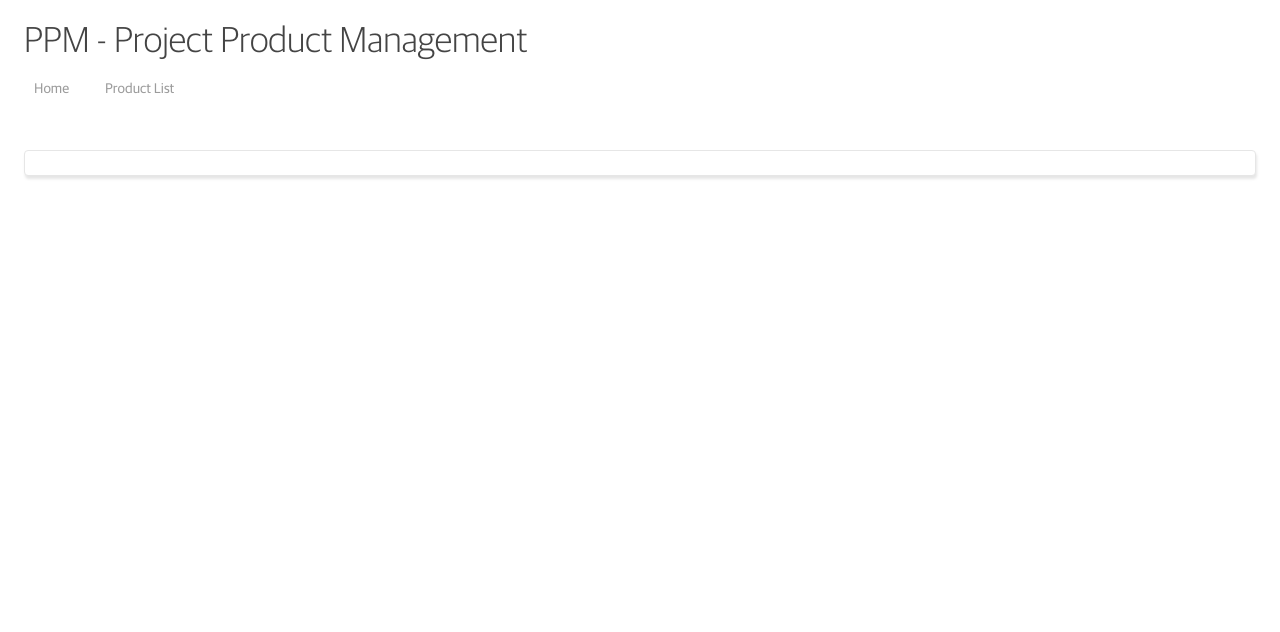
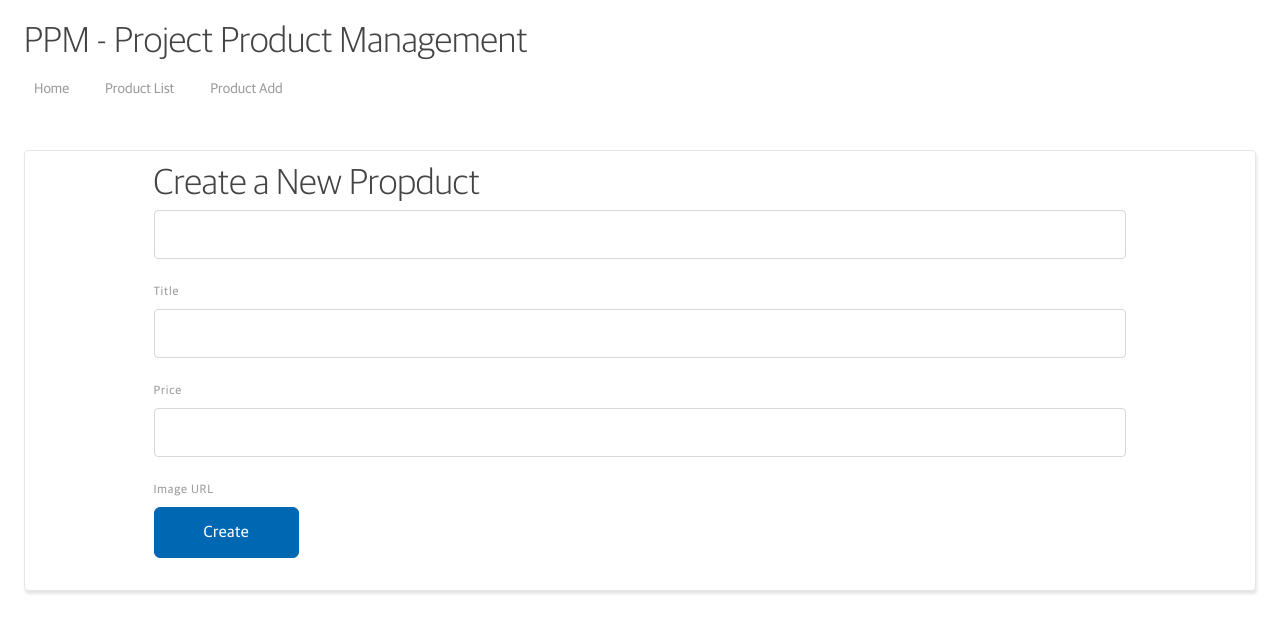
Before and after one commit to andy9man/react-product-management, a React (Create React App) app: page /products/new in a window 1280 px wide. Shown: the top 632 px of the page. Built offline with nearby package versions, Linux system fonts and the light colour scheme.

Commit message:
more
stuff

```diff
--- a/src/App.js
+++ b/src/App.js
@@ -8,6 +8,7 @@ import Nav from './components/Nav';
 import Home from './views/Home';
 import ProductList from './views/ProductList';
 import ProductEdit from './views/ProductEdit';
+import ProductAdd from './views/ProductAdd';
 
 class App extends Component {
   render() {
@@ -26,7 +27,7 @@ class App extends Component {
                 <Route exact path='/' component={Home} />
                 <Route exact path='/products' component={ProductList} />
                 <Route path='/products/edit/:id' component={ProductEdit} />
-                <Route path='/create' component={ProductEdit} />
+                <Route path='/products/new' component={ProductAdd} />
 
                 {/* <Route path='/sell' component={Sell} />
                 <Route path='/ledger' component={Ledger} />
--- a/src/components/Nav.js
+++ b/src/components/Nav.js
@@ -7,6 +7,8 @@ const Nav = props => {
             <ul className="tabs padding-bottom-medium">
                 <CustomNav to='/' label='Home' generalClassName="tab-title" activeOnlyWhenExact={true} />
                 <CustomNav to='/products' label='Product List' generalClassName="tab-title" activeOnlyWhenExact={true} />
+                <CustomNav to='/new' label='Product Add' generalClassName="tab-title" activeOnlyWhenExact={true} />
+
             </ul>
         </nav>
     )
--- a/src/views/ProductAdd.js
+++ b/src/views/ProductAdd.js
@@ -1,4 +1,4 @@
-import React from 'react';
+import React, {Component} from 'react';
 import {connect} from 'react-redux';
 
 class ProductAdd extends Component {
@@ -12,17 +12,17 @@ class ProductAdd extends Component {
         }
     }
 
-    render({)}
+    render(){
 
         return(
             <div>
                 <h1>Create a New Propduct</h1>
                 <input id='title' type='text' onInput={(e) => this.setState({price: e.target.value})} />
-                <label htmlFor='title' />Title</label>
+                <label htmlFor='title'>Title</label>
                 <input id='price' type='number' onInput={(e) => this.setState({price: e.target.value})}/>
-                <label htmlFor='price' />Price</label>
+                <label htmlFor='price'>Price</label>
                 <input id='imageUrl' type='text' onInput={(e) => this.setState({imageUrl: e.target.value})}/>
-                <label htmlFor='imageUrl' />Image URL</label>
+                <label htmlFor='imageUrl'>Image URL</label>
                 <button className='button btn-cta' >Create</button>
             </div>
         )
@@ -35,10 +35,13 @@ const mapStateToProps = state => {
     }
 }
 
-const mapPropsToState = props => {
+const mapDispatchToProps = (dispatch) => {
     return{
+        handleAddProduct(product){
+            dispatch(addProduct)(product)
+        }
 
     }
 }
 
-export default connect(mapStateToProps, mapPropsToState)(ProductAdd)
+export default connect(mapStateToProps, mapDispatchToProps)(ProductAdd)
```
